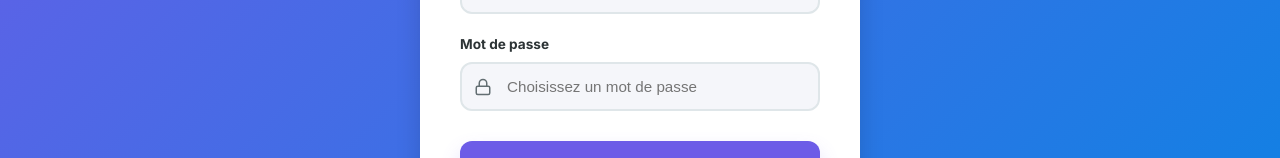
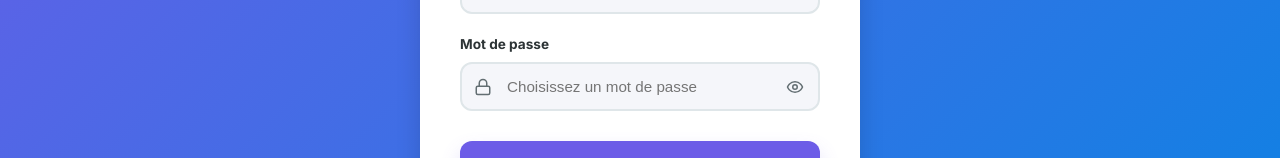
Before and after one commit to afbstudioci/FORMATION-AI-FULLSTACK-BUILDER, a React (Vite) app: page /register in a window 1280 px wide. Shown: the part 401-559 px from the top of the page. Built offline with nearby package versions, Linux system fonts and the light colour scheme.

Commit message:
Amélioration

```diff
--- a/src/pages/Login.jsx
+++ b/src/pages/Login.jsx
@@ -1,7 +1,7 @@
 import React, { useState } from 'react';
 import { useNavigate, Link } from 'react-router-dom';
 import { motion } from 'framer-motion';
-import { LogIn, Lock, Hash } from 'lucide-react';
+import { LogIn, Lock, Hash, Eye, EyeOff } from 'lucide-react';
 import { useAuth } from '../context/AuthContext';
 import api from '../services/api';
 import { theme } from '../theme';
@@ -11,6 +11,7 @@ const Login = () => {
   const [formData, setFormData] = useState({ matricule: '', password: '' });
   const [error, setError] = useState('');
   const [loading, setLoading] = useState(false);
+  const [showPassword, setShowPassword] = useState(false);
   const { login } = useAuth();
   const navigate = useNavigate();
 
@@ -89,7 +90,8 @@ const Login = () => {
                   border: `2px solid ${theme.colors.border}`,
                   fontSize: '0.95rem',
                   color: theme.colors.text,
-                  backgroundColor: theme.colors.background
+                  backgroundColor: theme.colors.background,
+                  outline: 'none'
                 }}
               />
             </div>
@@ -100,21 +102,41 @@ const Login = () => {
             <div style={{ position: 'relative' }}>
               <Lock style={{ position: 'absolute', left: '14px', top: '50%', transform: 'translateY(-50%)', color: theme.colors.textLight }} size={18} />
               <input
-                type="password"
+                type={showPassword ? "text" : "password"}
                 required
                 placeholder="••••••••"
                 value={formData.password}
                 onChange={(e) => setFormData({...formData, password: e.target.value})}
                 style={{
                   width: '100%',
-                  padding: '14px 14px 14px 45px',
+                  padding: '14px 45px 14px 45px',
                   borderRadius: theme.borderRadius.medium,
                   border: `2px solid ${theme.colors.border}`,
                   fontSize: '0.95rem',
                   color: theme.colors.text,
-                  backgroundColor: theme.colors.background
+                  backgroundColor: theme.colors.background,
+                  outline: 'none'
                 }}
               />
+              <button
+                type="button"
+                onClick={() => setShowPassword(!showPassword)}
+                style={{
+                  position: 'absolute',
+                  right: '12px',
+                  top: '50%',
+                  transform: 'translateY(-50%)',
+                  background: 'none',
+                  border: 'none',
+                  color: theme.colors.textLight,
+                  display: 'flex',
+                  alignItems: 'center',
+                  cursor: 'pointer',
+                  padding: '4px'
+                }}
+              >
+                {showPassword ? <EyeOff size={18} /> : <Eye size={18} />}
+              </button>
             </div>
           </div>
 
--- a/src/pages/Register.jsx
+++ b/src/pages/Register.jsx
@@ -1,7 +1,7 @@
 import React, { useState } from 'react';
 import { useNavigate, Link } from 'react-router-dom';
 import { motion } from 'framer-motion';
-import { UserPlus, User, Lock, ArrowRight, CheckCircle2 } from 'lucide-react';
+import { UserPlus, User, Lock, ArrowRight, CheckCircle2, Eye, EyeOff } from 'lucide-react';
 import api from '../services/api';
 import { theme } from '../theme';
 import Alert from '../components/Alert';
@@ -10,6 +10,7 @@ const Register = () => {
   const [formData, setFormData] = useState({ fullname: '', password: '' });
   const [info, setInfo] = useState({ message: '', type: 'error' });
   const [loading, setLoading] = useState(false);
+  const [showPassword, setShowPassword] = useState(false);
   const [matriculeGenere, setMatriculeGenere] = useState('');
   const navigate = useNavigate();
 
@@ -89,7 +90,9 @@ const Register = () => {
                       borderRadius: theme.borderRadius.medium,
                       border: `2px solid ${theme.colors.border}`,
                       fontSize: '0.95rem',
-                      backgroundColor: theme.colors.background
+                      color: theme.colors.text,
+                      backgroundColor: theme.colors.background,
+                      outline: 'none'
                     }}
                   />
                 </div>
@@ -100,20 +103,41 @@ const Register = () => {
                 <div style={{ position: 'relative' }}>
                   <Lock style={{ position: 'absolute', left: '14px', top: '50%', transform: 'translateY(-50%)', color: theme.colors.textLight }} size={18} />
                   <input
-                    type="password"
+                    type={showPassword ? "text" : "password"}
                     required
                     placeholder="Choisissez un mot de passe"
                     value={formData.password}
                     onChange={(e) => setFormData({...formData, password: e.target.value})}
                     style={{
                       width: '100%',
-                      padding: '14px 14px 14px 45px',
+                      padding: '14px 45px 14px 45px',
                       borderRadius: theme.borderRadius.medium,
                       border: `2px solid ${theme.colors.border}`,
                       fontSize: '0.95rem',
-                      backgroundColor: theme.colors.background
+                      color: theme.colors.text,
+                      backgroundColor: theme.colors.background,
+                      outline: 'none'
                     }}
                   />
+                  <button
+                    type="button"
+                    onClick={() => setShowPassword(!showPassword)}
+                    style={{
+                      position: 'absolute',
+                      right: '12px',
+                      top: '50%',
+                      transform: 'translateY(-50%)',
+                      background: 'none',
+                      border: 'none',
+                      color: theme.colors.textLight,
+                      display: 'flex',
+                      alignItems: 'center',
+                      cursor: 'pointer',
+                      padding: '4px'
+                    }}
+                  >
+                    {showPassword ? <EyeOff size={18} /> : <Eye size={18} />}
+                  </button>
                 </div>
               </div>
 
```
